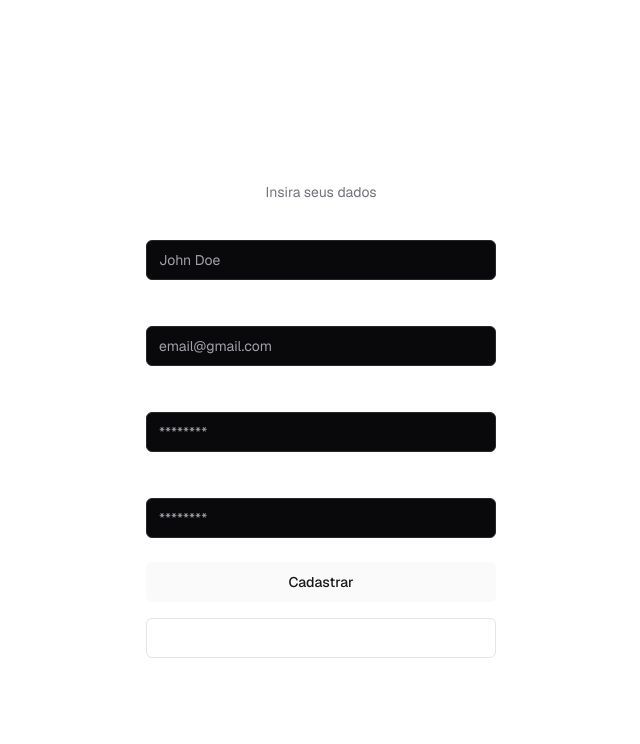
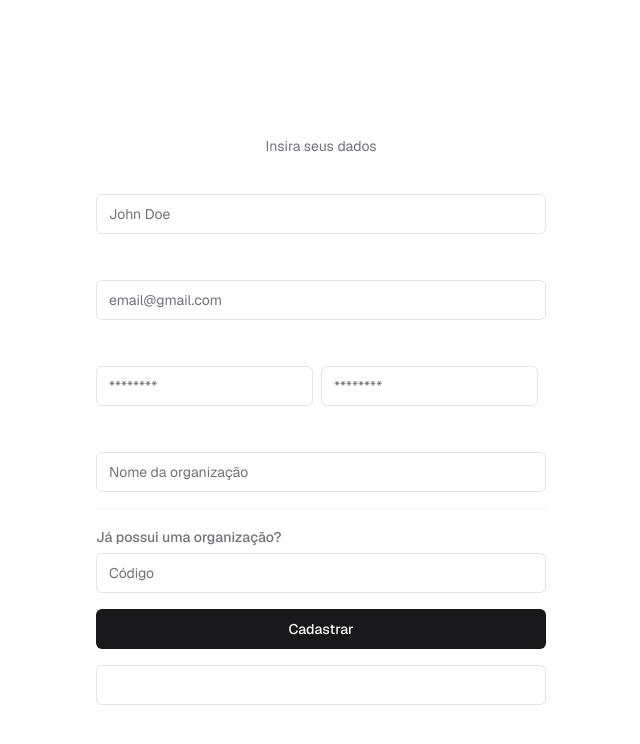
Before and after one commit to renanleonel/quark, a Next.js app: page /sign-up in a window 1280 px wide. Shown: the top 744 px of the page, without its empty margins (319-959 px from the left). Built offline with nearby package versions, Linux system fonts and the light colour scheme.

Commit message:
refactor: signUp

```diff
--- a/src/app/providers.tsx
+++ b/src/app/providers.tsx
@@ -1,10 +1,6 @@
 import '@/styles/globals.css';
-import type { Metadata } from 'next';
-import { GeistSans } from 'geist/font/sans';
-
 import { Toaster } from '@/components/ui/sonner';
 import { SessionProvider } from 'next-auth/react';
-
 import { ThemeProvider } from '@/components/theme-provider';
 
 interface ProvidersProps {
--- a/src/app/sign-up/create-organization/page.tsx
+++ /dev/null
@@ -1,40 +0,0 @@
-import { redirect } from 'next/navigation';
-import { getInvitationOrigin } from '@/lib/actions';
-
-import { Separator } from '@/components/ui/separator';
-import CreateOrganizationForm from '@/components/form/create-organization/create-organization-form';
-import ValidateOrganizationForm from '@/components/form/valiidate-organization/validate-organization-form';
-
-export default async function CreateOrganization({
-    searchParams,
-}: {
-    searchParams: { [id: string]: string };
-}) {
-    const { id } = searchParams;
-    if (!id) redirect('/');
-
-    const { email } = await getInvitationOrigin(id);
-
-    return (
-        <main className='flex min-h-screen items-center justify-center'>
-            <div className='flex w-[380px] flex-col gap-4 text-white'>
-                <h1 className='text-center text-2xl font-semibold'>
-                    Crie uma organização
-                </h1>
-                <p className='text-muted-foreground'>
-                    <span className='font-bold'>{email}</span> será o
-                    administrador da organização.
-                </p>
-
-                <CreateOrganizationForm />
-                <Separator className='bg-muted' />
-
-                <p className='text-sm text-muted-foreground'>
-                    Já possui um código?
-                </p>
-
-                <ValidateOrganizationForm />
-            </div>
-        </main>
-    );
-}
--- a/src/app/sign-up/page.tsx
+++ b/src/app/sign-up/page.tsx
@@ -12,7 +12,7 @@ export const metadata: Metadata = {
 export default function SignUp() {
     return (
         <main className='flex min-h-screen items-center justify-center'>
-            <div className='flex w-[350px] flex-col gap-4 text-white'>
+            <div className='flex w-[450px] flex-col gap-4 text-white'>
                 <div className='flex flex-col gap-2 text-center'>
                     <h1 className='text-2xl font-semibold'>Cadastro</h1>
                     <p className='text-sm text-muted-foreground'>
--- a/src/components/form/create-organization/create-organization-form.tsx
+++ /dev/null
@@ -1,35 +0,0 @@
-'use client';
-
-import { cn } from '@/lib/utils';
-import { useFormState } from 'react-dom';
-import { createOrganization } from '@/lib/actions';
-import { createOrganizationInitialState } from '@/content/initial-states';
-
-import { Input } from '@/components/ui/input';
-import { Label } from '@/components/ui/label';
-import SubmitButton from '@/components/form/submit-button';
-
-const CreateOrganizationForm = () => {
-    const [formState, formAction] = useFormState(
-        createOrganization,
-        createOrganizationInitialState
-    );
-
-    return (
-        <form action={formAction} className='grid gap-2'>
-            <Label htmlFor='nome' className='text-muted-foreground'>
-                Nome
-            </Label>
-            <Input
-                id='nome'
-                name='name'
-                placeholder='Insira o nome da organização'
-                className={cn(formState.errors.name && 'border-red-500')}
-            />
-            <p className='text-xs text-red-500'>{formState.errors.name}</p>
-            <SubmitButton className='mt-2' text='Criar organização' />
-        </form>
-    );
-};
-
-export default CreateOrganizationForm;
--- a/src/components/form/sign-up/sign-up-form.tsx
+++ b/src/components/form/sign-up/sign-up-form.tsx
@@ -4,28 +4,40 @@ import { toast } from 'sonner';
 import { cn } from '@/lib/utils';
 import { signup } from '@/lib/actions';
 import { useFormState } from 'react-dom';
-import { useEffect, useRef } from 'react';
+import { useEffect, useRef, useState } from 'react';
 
 import { Input } from '@/components/ui/input';
 import { Label } from '@/components/ui/label';
 import SubmitButton from '@/components/form/submit-button';
 import { signUpInitialState } from '@/content/initial-states';
+import { Separator } from '@/components/ui/separator';
+import { Button } from '@/components/ui/button';
+import { useRouter } from 'next/navigation';
 
 interface SignUpFormProps extends React.HTMLAttributes<HTMLDivElement> {}
 
 const SignUpForm = ({ className, ...props }: SignUpFormProps) => {
     const formRef = useRef<HTMLFormElement>(null);
     const [formState, formAction] = useFormState(signup, signUpInitialState);
+    const { errors, message } = formState;
+
+    const router = useRouter();
 
     useEffect(() => {
-        if (formState.message === 'success') {
-            toast.success('E-mail de confirmação enviado');
+        if (message === 'missing organization') {
+            toast.error('Crie uma organização ou insira um código válido');
+        }
+
+        if (message === 'success') {
+            toast.success('Cadastro realizado com sucesso!');
             formRef.current?.reset();
+
+            router.replace('/');
         }
-    }, [formState]);
+    }, [formState, message, router]);
 
     return (
-        <main className={cn('dark grid gap-6', className)} {...props}>
+        <main className={cn('grid gap-6', className)} {...props}>
             <form ref={formRef} action={formAction}>
                 <section className='grid gap-4'>
                     <div className='grid gap-1 space-y-1'>
@@ -36,13 +48,9 @@ const SignUpForm = ({ className, ...props }: SignUpFormProps) => {
                             type='text'
                             name='name'
                             placeholder='John Doe'
-                            className={cn(
-                                formState?.errors?.name && 'border-red-500'
-                            )}
+                            className={cn(errors.name && 'border-red-500')}
                         />
-                        <p className='text-xs text-red-500'>
-                            {formState?.errors?.name}
-                        </p>
+                        <p className='text-xs text-red-500'>{errors.name}</p>
                     </div>
                     <div className='grid gap-1 space-y-1'>
                         <Label htmlFor='email'>Email</Label>
@@ -52,15 +60,11 @@ const SignUpForm = ({ className, ...props }: SignUpFormProps) => {
                             type='email'
                             name='email'
                             placeholder='email@gmail.com'
-                            className={cn(
-                                formState?.errors?.email && 'border-red-500'
-                            )}
+                            className={cn(errors.email && 'border-red-500')}
                         />
-                        <p className='text-xs text-red-500'>
-                            {formState?.errors?.email}
-                        </p>
+                        <p className='text-xs text-red-500'>{errors.email}</p>
                     </div>
-
+                    <div className='flex flex-col gap-2 lg:flex-row'>
                         <div className='grid gap-1 space-y-1'>
                             <Label htmlFor='password'>Senha</Label>
                             <Input
@@ -70,16 +74,18 @@ const SignUpForm = ({ className, ...props }: SignUpFormProps) => {
                                 name='password'
                                 placeholder='********'
                                 className={cn(
-                                formState?.errors?.password && 'border-red-500'
+                                    errors.password && 'border-red-500'
                                 )}
                             />
                             <p className='text-xs text-red-500'>
-                            {formState?.errors?.password}
+                                {errors.password}
                             </p>
                         </div>
 
                         <div className='grid gap-1 space-y-1'>
-                        <Label htmlFor='confirmPassword'>Confirmar senha</Label>
+                            <Label htmlFor='confirmPassword'>
+                                Confirmar senha
+                            </Label>
                             <Input
                                 required
                                 id='confirmPassword'
@@ -87,13 +93,36 @@ const SignUpForm = ({ className, ...props }: SignUpFormProps) => {
                                 name='confirmPassword'
                                 placeholder='********'
                                 className={cn(
-                                formState?.errors?.confirmPassword &&
-                                    'border-red-500'
+                                    errors.confirmPassword && 'border-red-500'
                                 )}
                             />
                             <p className='text-xs text-red-500'>
-                            {formState?.errors?.confirmPassword}
+                                {errors.confirmPassword}
                             </p>
+                        </div>
+                    </div>
+
+                    <div className='grid gap-1 space-y-1'>
+                        <Label htmlFor='organizationName'>Organização</Label>
+                        <Input
+                            placeholder='Nome da organização'
+                            name='organizationName'
+                        />
+                    </div>
+
+                    <Separator className='bg-muted' />
+
+                    <div className='space-y-1'>
+                        <Label className='text-muted-foreground'>
+                            Já possui uma organização?
+                        </Label>
+
+                        <div className='flex gap-2'>
+                            <Input
+                                placeholder='Código'
+                                name='organizationCode'
+                            />
+                        </div>
                     </div>
 
                     <SubmitButton text='Cadastrar' />
--- a/src/components/form/submit-button.tsx
+++ b/src/components/form/submit-button.tsx
@@ -9,13 +9,24 @@ interface SubmitButtonProps
     text: string;
     className?: string;
     variant?: 'default' | 'secondary' | 'destructive' | 'outline' | 'ghost';
+    disabled?: boolean;
 }
 
-const SubmitButton = ({ text, className, variant }: SubmitButtonProps) => {
+const SubmitButton = ({
+    text,
+    className,
+    variant,
+    disabled,
+}: SubmitButtonProps) => {
     const { pending } = useFormStatus();
 
     return (
-        <Button variant={variant} type='submit' className={className}>
+        <Button
+            variant={variant}
+            type='submit'
+            className={className}
+            disabled={disabled}
+        >
             {pending && <Icons.spinner className='mr-2 h-4 w-4 animate-spin' />}
             {text}
         </Button>
--- a/src/components/form/valiidate-organization/validate-organization-form.tsx
+++ /dev/null
@@ -1,34 +0,0 @@
-'use client';
-
-import { cn } from '@/lib/utils';
-import { useFormState } from 'react-dom';
-import { validateOrganization } from '@/lib/actions';
-import { validateOrganizationInitialState } from '@/content/initial-states';
-
-import { Input } from '@/components/ui/input';
-import SubmitButton from '@/components/form/submit-button';
-
-const ValidateOrganizationForm = () => {
-    const [formState, formAction] = useFormState(
-        validateOrganization,
-        validateOrganizationInitialState
-    );
-
-    return (
-        <form action={formAction} className='flex gap-2'>
-            <div className='w-full space-y-2'>
-                <Input
-                    id='code'
-                    name='code'
-                    placeholder='Insira o nome da organização'
-                    className={cn(formState.errors.code && 'border-red-500')}
-                />
-                <p className='text-xs text-red-500'>{formState.errors.code}</p>
-            </div>
-
-            <SubmitButton text='Validar' variant='secondary' />
-        </form>
-    );
-};
-
-export default ValidateOrganizationForm;
--- a/src/components/navbar.tsx
+++ b/src/components/navbar.tsx
@@ -5,17 +5,26 @@ import Link from 'next/link';
 import { cn } from '@/lib/utils';
 // import { usePathname } from 'next/navigation';
 import User from './user';
+import { auth } from '@/auth';
 
-const Navbar = ({ className, ...props }: React.HTMLAttributes<HTMLElement>) => {
+const Navbar = async ({
+    className,
+    ...props
+}: React.HTMLAttributes<HTMLElement>) => {
     // const pathname = usePathname();
+    const session = await auth();
+    if (!session) return;
+
+    const hasOrganization = session.user.organization !== null;
 
     return (
         <div
             className={cn(
-                'lg:px-0- fixed left-0 top-0 z-10 flex h-16 w-full items-center bg-background px-4 py-4 lg:static'
+                'fixed left-0 top-0 z-10 flex h-16 w-full items-center bg-background px-4 py-4 lg:static lg:px-0'
                 // pathname === '/create-organization' && 'hidden'
             )}
         >
+            {hasOrganization && (
                 <nav
                     className={cn(
                         'flex items-center space-x-4 lg:space-x-6',
@@ -51,6 +60,8 @@ const Navbar = ({ className, ...props }: React.HTMLAttributes<HTMLElement>) => {
                         Organização
                     </Link>
                 </nav>
+            )}
+
             <div className='ml-auto flex items-center space-x-4'>
                 <User
                     icon='https://github.com/aeduojioiujaejiolaejiolea.png'
--- a/src/content/default-values.ts
+++ b/src/content/default-values.ts
@@ -8,10 +8,12 @@ export const defaultAuthValues = {
 };
 
 export const defaultSignUpValues = {
+    name: '',
     email: '',
     password: '',
     confirmPassword: '',
-    name: '',
+    organizationName: '',
+    organizationCode: '',
 };
 
 export const defaultTicketValues = {
--- a/src/content/initial-states.ts
+++ b/src/content/initial-states.ts
@@ -34,10 +34,12 @@ export const recoverInitialState = {
 export const signUpInitialState = {
     message: '',
     errors: {
+        name: '',
         email: '',
         password: '',
         confirmPassword: '',
-        name: '',
+        organizationName: '',
+        organizationCode: '',
         unknown: '',
     },
 };
--- a/src/lib/actions.ts
+++ b/src/lib/actions.ts
@@ -84,6 +84,17 @@ export async function signup(_: any, formData: FormData) {
         const email = formData.get('email') as string;
         const password = formData.get('password') as string;
         const confirmPassword = formData.get('confirmPassword') as string;
+        const organizationName = formData.get('organizationName') as string;
+        const organizationCode = formData.get('organizationCode') as string;
+
+        if (!organizationName && !organizationCode) {
+            return {
+                message: 'missing organization',
+                errors: {
+                    ...defaultSignUpValues,
+                },
+            };
+        }
 
         const validatedFields = signUpForm.safeParse({
             name: name,
@@ -97,6 +108,15 @@ export async function signup(_: any, formData: FormData) {
                 message: 'validation error',
                 errors: validatedFields.error.flatten().fieldErrors,
             };
+        }
+
+        if (organizationCode) {
+            // link organization to user
+        }
+
+        if (organizationName) {
+            const organization = await createOrganization(organizationName);
+            // link organization to user
         }
 
         const body = {
@@ -157,7 +177,7 @@ export async function sendConfirmationEmail(email: string) {
         from: 'onboarding@resend.dev',
         to: email,
         subject: 'oi',
-        html: '<h1>http://localhost:3000/sign-up/create-organization?id=12345</h1>',
+        html: '<h1>account created successfully!</h1>',
     });
 }
 
@@ -195,34 +215,11 @@ export async function getInvitationOrigin(id: string) {
     };
 }
 
-export async function createOrganization(_: any, formData: FormData) {
-    try {
-        const name = formData.get('name') as string;
-
-        const validatedFields = createOrganizationSchema.safeParse({
-            name: name,
-        });
-
-        if (!validatedFields.success) {
-            return {
-                message: 'validation error',
-                errors: validatedFields.error.flatten().fieldErrors,
-            };
-        }
-
-        return {
-            message: 'success',
-            errors: {},
-        };
-    } catch (error) {
-        return {
-            message: 'unknown error',
-            errors: {
-                ...defaultCreateOrganizationValues,
-                unknown: 'Erro desconhecido.',
-            },
-        };
-    }
+export async function createOrganization(name: string) {
+    return {
+        id: '12345',
+        name: name,
+    };
 }
 
 export async function validateOrganization(_: any, formData: FormData) {
--- a/src/types/schema.ts
+++ b/src/types/schema.ts
@@ -30,6 +30,8 @@ export const signUpForm = z
             .min(1, { message: 'Insira a senha!' })
             .min(6, { message: 'Senha deve ter no mínimo 6 caracteres!' }),
         confirmPassword: z.string().min(1, { message: 'Confirme a senha!' }),
+        organizationName: z.string().optional(),
+        organizationCode: z.string().optional(),
     })
     .refine((data) => data.password === data.confirmPassword, {
         message: 'Senhas não coincidem!',
```
Also changed, not shown: 1 other file (tests, documents, lock files or other folders). Lines whose indentation alone changed are shown as unchanged.
